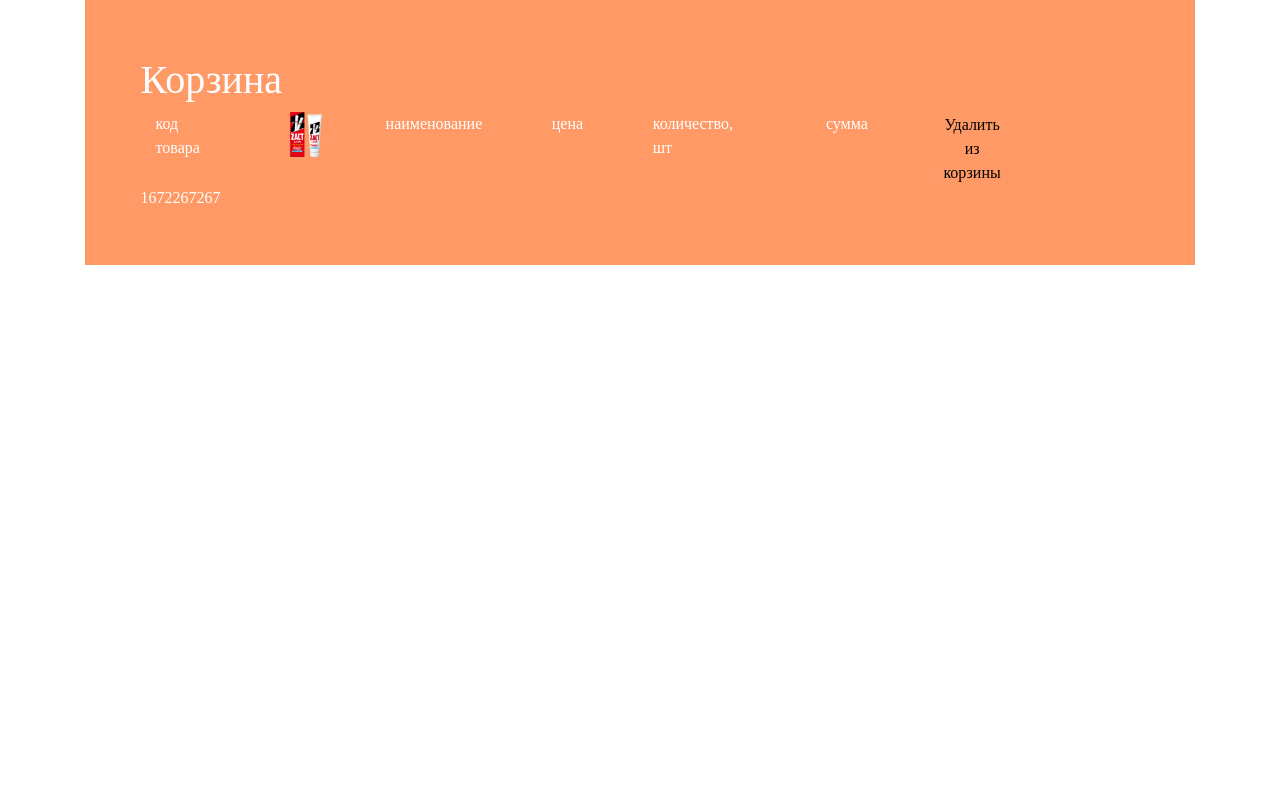
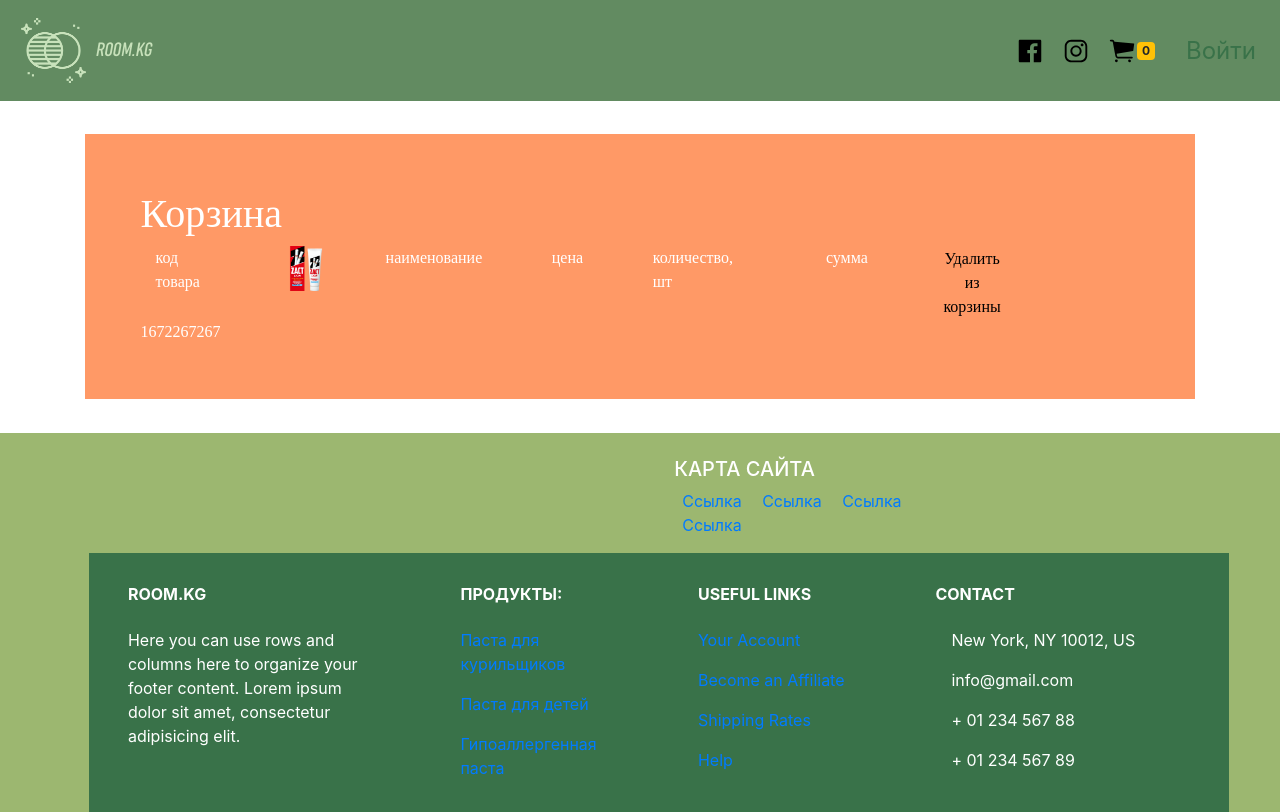
Before and after one commit to skainrusak/toothpaste, a PHP site: page /cart.html in a window 1280 px wide. Before the commit the page ends 265 px from the top, so only its background shows below. Run offline with PHP 8.4, Linux system fonts and the light colour scheme; some libraries are stand-ins or nearby versions.

Commit message:
added header and footer to cart page

```diff
--- a/auth.html
+++ b/auth.html
@@ -27,7 +27,7 @@
             <ul class="navbar-nav mr-auto" id="nav-links"></ul>
                 <li class="nav-item"><a href=""><img src="./icons/facebook.svg" height="30px" border="0"/></a></li>
                     <li class="nav-item"><a href=""><img  src="./icons/instagram.svg" height="30px" border="0"/></a></li>
-                    <li class="nav-item"><a href=""><img id="basket" src="./icons/cart.svg" height="30px" border="0"/></a></li>
+                    <li class="nav-item"><a href=""><img id="basket" src="./icons/cart.svg" height="30px" border="0"/>0</a></li>
                     <li class="nav-item"><a id="log-in" href="auth.html">Войти</a></li>
             </ul>
      </nav>
--- a/cart.css
+++ b/cart.css
@@ -10,6 +10,8 @@ display:grid;
 grid-template-columns: auto auto auto auto auto auto auto ;
 color:white;
 font-family:Ubuntu Condensed;
+margin-top: 3%;
+margin-bottom: 3%;
 }
 .item1
 {
--- a/cart.html
+++ b/cart.html
@@ -14,10 +14,29 @@
      <!-- CSS
   –––––––––––––––––––––––––––––––––––––––––––––––––– -->
       <link rel = "stylesheet" type="text/css" href="cart.css" media="all" />
+      <link rel="stylesheet" href="./index.css">
       <link rel="stylesheet" href="https://stackpath.bootstrapcdn.com/bootstrap/4.1.2/css/bootstrap.min.css" integrity="sha384-Smlep5jCw/wG7hdkwQ/Z5nLIefveQRIY9nfy6xoR1uRYBtpZgI6339F5dgvm/e9B" crossorigin="anonymous">
 </head>
 
 <body>
+    <div class="containter-fluid">
+    <div class="row">
+    <div class="col">
+    <nav class="navbar">
+        <a class="navbar-brand" href="home.html"><img src="./icons/eclipse.png" height="65px" id="logo"/>
+           ROOM.KG</a>
+            <ul class="navbar-nav mr-auto" id="nav-links"></ul>
+                <li class="nav-item"><a href=""><img src="./icons/facebook.svg" height="30px" border="0"/></a></li>
+                    <li class="nav-item"><a href=""><img  src="./icons/instagram.svg" height="30px" border="0"/></a></li>
+                    <li class="nav-item"><a href="cart.html"><img id="basket" src="./icons/cart.svg" height="30px" border="0"/><a href="#" class="badge badge-warning">0</a></a></li>
+                    <li class="nav-item"><a id="log-in" href="auth.html">Войти</a></li>
+            </ul>
+    </nav>
+    </div>
+  </div> </div>
+
+
+
 <div class="container">
 <div class="cart">
 
@@ -52,5 +71,139 @@
 </div>
 </div>
 
+ <!-- Footer -->
+ <footer class="page-footer mdb-color pt-4">
+
+
+    <!-- Footer Links -->
+    <div class="container-fluid text-center text-md-left">
+
+      <!-- Grid row -->
+      <div class="row">
+
+        <!-- Grid column -->
+        <div class="col-md-6 mt-md-0 mt-3">
+
+        </div>
+        <!-- Grid column -->
+
+        <hr class="clearfix w-100 d-md-none pb-3">
+
+        <!-- Grid column -->
+          <div class="col-md-3 mb-md-0 mb-3 ">
+
+            <!-- Links -->
+            <h5 class="text-uppercase">Карта сайта</h5>
+
+            <ul class="list-unstyled">
+              <li>
+                <a href="#!">Ссылка</a>
+              </li>
+              <li>
+                <a href="#!">Ссылка</a>
+              </li>
+              <li>
+                <a href="#!">Ссылка</a>
+              </li>
+              <li>
+                <a href="#!">Ссылка</a>
+              </li>
+            </ul>
+
+          </div>
+          <!-- Grid column -->
+
+
+<!-- Footer Links -->
+<div class="container text-center text-md-left  footer-dark">
+
+  <!-- Footer links -->
+  <div class="row text-center text-md-left mt-3 pb-3">
+
+    <!-- Grid column -->
+    <div class="col-md-3 col-lg-3 col-xl-3 mx-auto mt-3">
+      <h6 class="text-uppercase mb-4 font-weight-bold">ROOM.KG</h6>
+      <p>Here you can use rows and columns here to organize your footer content. Lorem ipsum dolor sit amet, consectetur
+        adipisicing elit.</p>
+    </div>
+    <!-- Grid column -->
+
+    <hr class="w-100 clearfix d-md-none">
+
+    <!-- Grid column -->
+    <div class="col-md-2 col-lg-2 col-xl-2 mx-auto mt-3">
+      <h6 class="text-uppercase mb-4 font-weight-bold">Продукты:</h6>
+      <p>
+        <a href="#!">Паста для курильщиков</a>
+      </p>
+      <p>
+        <a href="#!">Паста для детей</a>
+      </p>
+      <p>
+        <a href="#!">Гипоаллергенная паста</a>
+      </p>
+
+    </div>
+    <!-- Grid column -->
+
+    <hr class="w-100 clearfix d-md-none">
+
+    <!-- Grid column -->
+    <div class="col-md-3 col-lg-2 col-xl-2 mx-auto mt-3">
+      <h6 class="text-uppercase mb-4 font-weight-bold">Useful links</h6>
+      <p>
+        <a href="#!">Your Account</a>
+      </p>
+      <p>
+        <a href="#!">Become an Affiliate</a>
+      </p>
+      <p>
+        <a href="#!">Shipping Rates</a>
+      </p>
+      <p>
+        <a href="#!">Help</a>
+      </p>
+    </div>
+
+    <!-- Grid column -->
+    <hr class="w-100 clearfix d-md-none">
+
+    <!-- Grid column -->
+    <div class="col-md-4 col-lg-3 col-xl-3 mx-auto mt-3">
+      <h6 class="text-uppercase mb-4 font-weight-bold">Contact</h6>
+      <p>
+        <i class="fa fa-home mr-3"></i> New York, NY 10012, US</p>
+      <p>
+        <i class="fa fa-envelope mr-3"></i> info@gmail.com</p>
+      <p>
+        <i class="fa fa-phone mr-3"></i> + 01 234 567 88</p>
+      <p>
+        <i class="fa fa-print mr-3"></i> + 01 234 567 89</p>
+    </div>
+    <!-- Grid column -->
+
+  </div>
+
+</footer>
+<!-- Footer -->
+
+
+
+
+
+
+    <script src="https://code.jquery.com/jquery-3.3.1.slim.min.js"
+    integrity="sha384-q8i/X+965DzO0rT7abK41JStQIAqVgRVzpbzo5smXKp4YfRvH+8abtTE1Pi6jizo"
+    crossorigin="anonymous"></script>
+
+    <script src="https://cdnjs.cloudflare.com/ajax/libs/jquery-cookie/1.4.1/jquery.cookie.min.js"></script>
+    <script src="auth.js"></script>
+
+    <script src="https://stackpath.bootstrapcdn.com/bootstrap/4.1.2/js/bootstrap.min.js"
+    integrity="sha384-o+RDsa0aLu++PJvFqy8fFScvbHFLtbvScb8AjopnFD+iEQ7wo/CG0xlczd+2O/em"
+    crossorigin="anonymous"></script>
+
+
+
 </body>
 </html>
--- a/home.html
+++ b/home.html
@@ -16,7 +16,7 @@
                 <ul class="navbar-nav mr-auto" id="nav-links"></ul>
                     <li class="nav-item"><a href=""><img src="./icons/facebook.svg" height="30px" border="0"/></a></li>
                         <li class="nav-item"><a href=""><img  src="./icons/instagram.svg" height="30px" border="0"/></a></li>
-                        <li class="nav-item"><a href=""><img id="basket" src="./icons/cart.svg" height="30px" border="0"/><a href="#" class="badge badge-warning">Корзина</a></a></li>
+                        <li class="nav-item"><a href="cart.html"><img id="basket" src="./icons/cart.svg" height="30px" border="0"/><a href="#" class="badge badge-warning">0</a></a></li>
                         <li class="nav-item"><a id="log-in" href="auth.html">Войти</a></li>
                 </ul>
          </nav>
```
Lines whose indentation alone changed are shown as unchanged.
